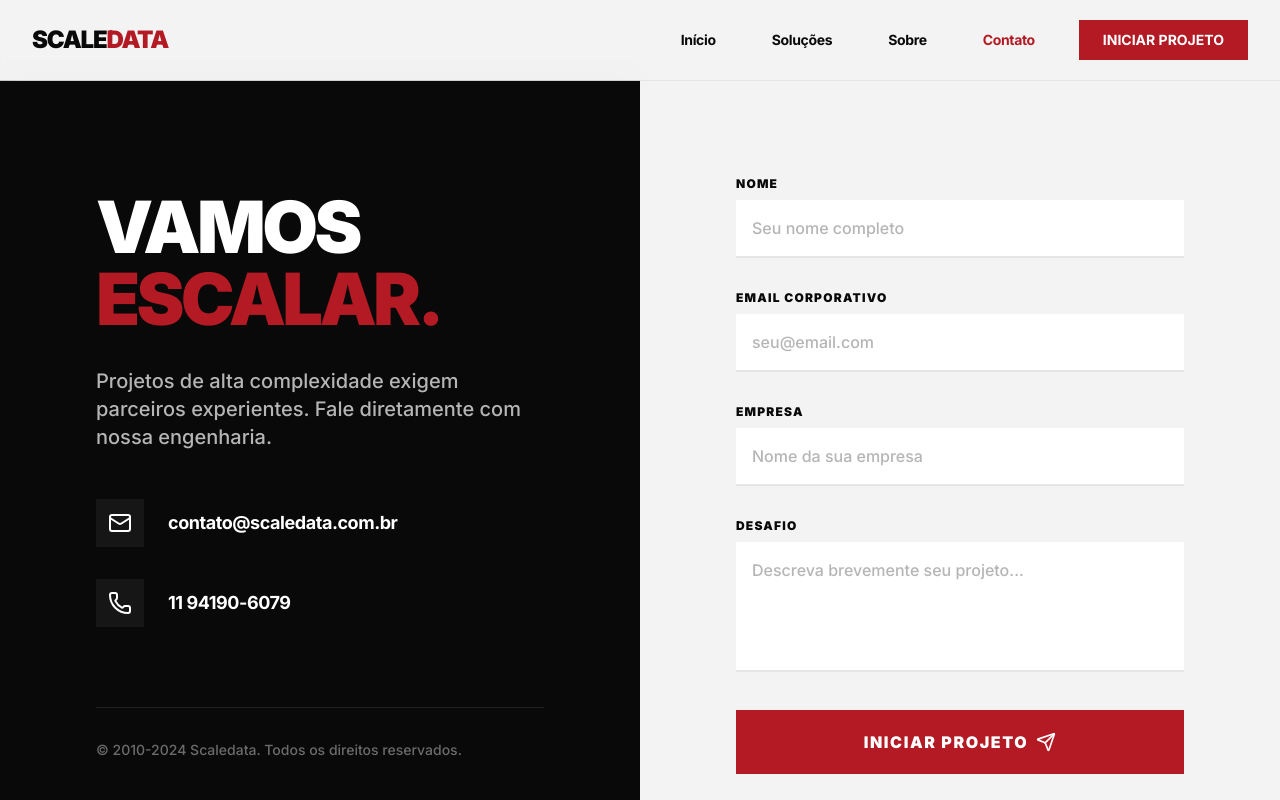
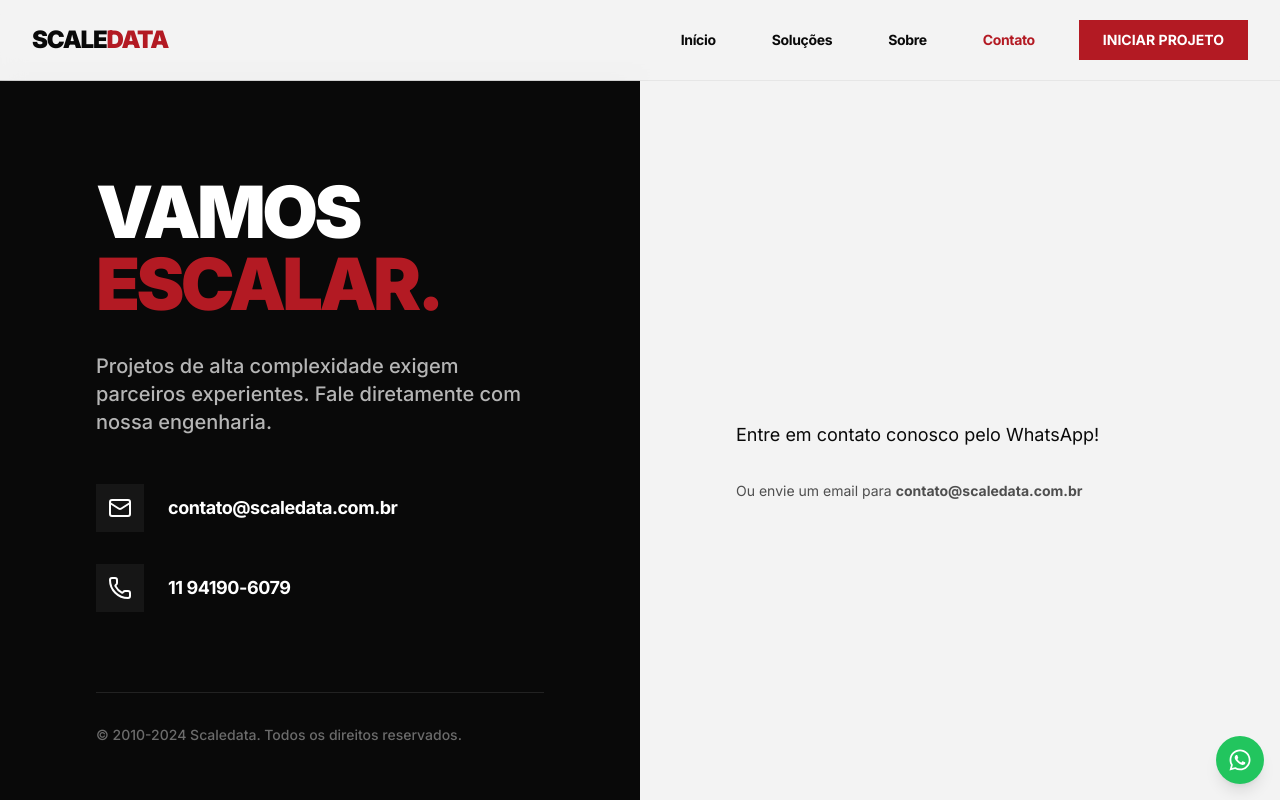
Before and after one commit to ivonsmatos/scaledata, a React (Vite) app: page /contato in a window 1280 px wide. Shown: the top 800 px of the page. Built offline with nearby package versions, Linux system fonts and the light colour scheme.

Commit message:
Add floating WhatsApp button and simplify contact page
Introduced a new FloatingWhatsAppButton component and included it in the main App layout. The contact page was simplified by removing the contact form and replacing it with instructions to contact via WhatsApp or email.

```diff
--- a/src/App.tsx
+++ b/src/App.tsx
@@ -8,6 +8,7 @@ import SolutionsPage from './pages/Solutions';
 import About from './pages/About';
 import Contact from './pages/Contact';
 import ScrollToTop from './components/ScrollToTop';
+import FloatingWhatsAppButton from './components/FloatingWhatsAppButton';
 
 function App() {
   return (
@@ -26,6 +27,7 @@ function App() {
             </Routes>
           </main>
           <Footer />
+          <FloatingWhatsAppButton />
         </div>
       </Router>
     </HelmetProvider>
--- /dev/null
+++ b/src/components/FloatingWhatsAppButton.tsx
@@ -0,0 +1,17 @@
+import React from 'react';
+import { FaWhatsapp } from 'react-icons/fa';
+
+const FloatingWhatsAppButton = () => {
+  return (
+    <a
+      href="https://wa.me/SEUNUMERO" // Substitua SEUNUMERO pelo número do WhatsApp
+      target="_blank"
+      rel="noopener noreferrer"
+      className="fixed bottom-4 right-4 bg-green-500 text-white p-3 rounded-full shadow-lg hover:bg-green-600 transition"
+    >
+      <FaWhatsapp size={24} />
+    </a>
+  );
+};
+
+export default FloatingWhatsAppButton;
--- a/src/pages/Contact.tsx
+++ b/src/pages/Contact.tsx
@@ -1,54 +1,7 @@
-import React, { useState } from 'react';
-import { Mail, Phone, Send } from 'lucide-react';
+import React from 'react';
+import { Mail, Phone } from 'lucide-react';
 
 const Contact: React.FC = () => {
-  const [formData, setFormData] = useState({
-    name: '',
-    company: '',
-    challenge: '',
-    email: ''
-  });
-
-  const handleSubmit = async (e: React.FormEvent) => {
-    e.preventDefault();
-
-    try {
-      const response = await fetch("https://formsubmit.co/ajax/contato@scaledata.com.br", {
-        method: "POST",
-        headers: {
-          'Content-Type': 'application/json',
-          'Accept': 'application/json'
-        },
-        body: JSON.stringify({
-          ...formData,
-          _subject: `Novo contato via site: ${formData.name}`,
-          _template: 'table',
-          _captcha: "false"
-        })
-      });
-
-      const data = await response.json();
-
-      if (response.ok) {
-        alert('Obrigado pela mensagem! Entraremos em contato em breve.');
-        setFormData({ name: '', company: '', challenge: '', email: '' });
-      } else {
-        console.error('Erro FormSubmit:', data);
-        alert('Houve um erro ao enviar. Por favor, tente novamente ou envie um email direto para contato@scaledata.com.br');
-      }
-    } catch (error) {
-      console.error('Erro ao enviar formulário:', error);
-      alert('Houve um erro ao enviar. Por favor, tente novamente ou envie um email direto para contato@scaledata.com.br');
-    }
-  };
-
-  const handleChange = (e: React.ChangeEvent<HTMLInputElement | HTMLTextAreaElement>) => {
-    setFormData({
-      ...formData,
-      [e.target.name]: e.target.value
-    });
-  };
-
   return (
     <div className="min-h-screen pt-20 flex flex-col">
       <div className="flex-grow grid grid-cols-1 lg:grid-cols-2">
@@ -81,71 +34,14 @@ const Contact: React.FC = () => {
           </div>
         </div>
 
-        {/* Right: Form */}
+        {/* Right: Message */}
         <div className="bg-brand-bg p-12 lg:p-24 flex flex-col justify-center">
-          <form onSubmit={handleSubmit} className="space-y-8 max-w-lg w-full mx-auto">
-            <div>
-              <label htmlFor="name" className="block text-xs font-black text-brand-dark mb-2 uppercase tracking-widest">Nome</label>
-              <input
-                type="text"
-                id="name"
-                name="name"
-                value={formData.name}
-                onChange={handleChange}
-                required
-                className="w-full bg-white border-b-2 border-brand-dark/10 p-4 focus:border-brand-primary outline-none transition-colors font-medium text-brand-dark placeholder-brand-dark/30"
-                placeholder="Seu nome completo"
-              />
-            </div>
-
-            <div>
-              <label htmlFor="email" className="block text-xs font-black text-brand-dark mb-2 uppercase tracking-widest">Email Corporativo</label>
-              <input
-                type="email"
-                id="email"
-                name="email"
-                value={formData.email}
-                onChange={handleChange}
-                required
-                className="w-full bg-white border-b-2 border-brand-dark/10 p-4 focus:border-brand-primary outline-none transition-colors font-medium text-brand-dark placeholder-brand-dark/30"
-                placeholder="seu@email.com"
-              />
-            </div>
-
-            <div>
-              <label htmlFor="company" className="block text-xs font-black text-brand-dark mb-2 uppercase tracking-widest">Empresa</label>
-              <input
-                type="text"
-                id="company"
-                name="company"
-                value={formData.company}
-                onChange={handleChange}
-                className="w-full bg-white border-b-2 border-brand-dark/10 p-4 focus:border-brand-primary outline-none transition-colors font-medium text-brand-dark placeholder-brand-dark/30"
-                placeholder="Nome da sua empresa"
-              />
-            </div>
-
-            <div>
-              <label htmlFor="challenge" className="block text-xs font-black text-brand-dark mb-2 uppercase tracking-widest">Desafio</label>
-              <textarea
-                id="challenge"
-                name="challenge"
-                value={formData.challenge}
-                onChange={handleChange}
-                rows={4}
-                className="w-full bg-white border-b-2 border-brand-dark/10 p-4 focus:border-brand-primary outline-none transition-colors font-medium text-brand-dark placeholder-brand-dark/30 resize-none"
-                placeholder="Descreva brevemente seu projeto..."
-              ></textarea>
-            </div>
-
-            <button
-              type="submit"
-              className="w-full bg-brand-primary text-white font-black py-5 hover:bg-brand-alert transition-colors uppercase tracking-widest flex items-center justify-center gap-2 group"
-            >
-              Iniciar Projeto
-              <Send className="w-5 h-5 group-hover:translate-x-1 transition-transform" />
-            </button>
-          </form>
+          <p className="text-lg text-brand-dark mb-8">
+            Entre em contato conosco pelo WhatsApp!
+          </p>
+          <p className="text-sm text-brand-dark/70">
+            Ou envie um email para <strong>contato@scaledata.com.br</strong>
+          </p>
         </div>
       </div>
     </div>
```
